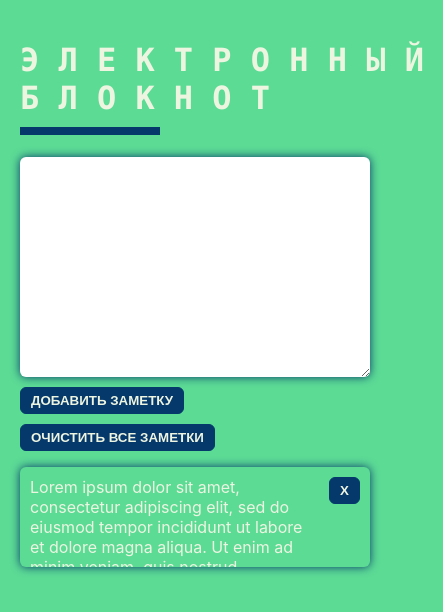
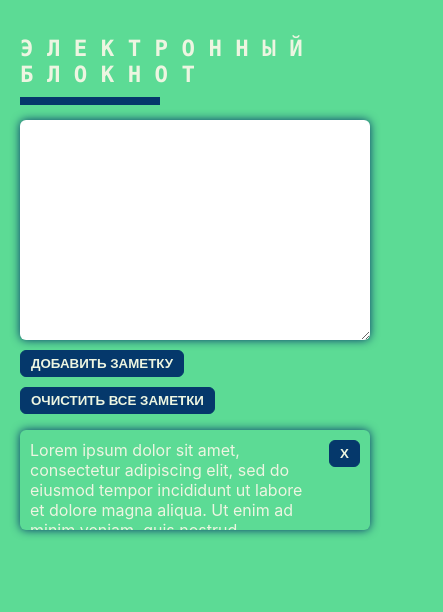
Before and after one commit to KseniaVislova/react-severstal, a React (Create React App) app: page / in a window 390 px wide. Shown: the top 612 px of the page, 443 px wide, since content can reach past the window. Built offline with nearby package versions, Linux system fonts and the light colour scheme.

Commit message:
feat: fix mobile wersion

```diff
--- a/src/App.module.css
+++ b/src/App.module.css
@@ -111,3 +111,9 @@ button {
 .change button {
   background-color: #5CDB95;
 }
+
+@media (max-width: 767px) {
+  .title {
+    font-size: 1.4rem;
+  }
+}
```
